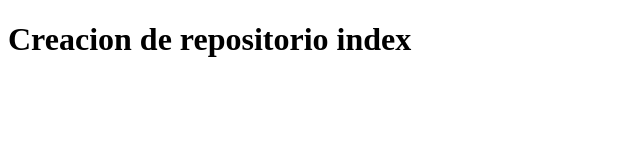
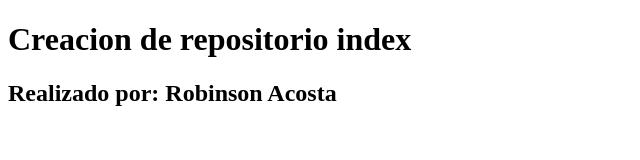
Before and after one commit to esotopo/unidad1, a plain HTML site: page index.html in a window 1280 px wide. Shown: the whole page, without its empty margins (0-640 px from the left). Drawn offline with Linux system fonts and the light colour scheme.

Commit message:
Update index.html

```diff
--- a/index.html
+++ b/index.html
@@ -8,7 +8,7 @@
     </head>
     <body>
         <h1> Creacion de repositorio index </h1>
-
+        <h2> Realizado por: Robinson Acosta  </h2>
 
 
     </body>
```
